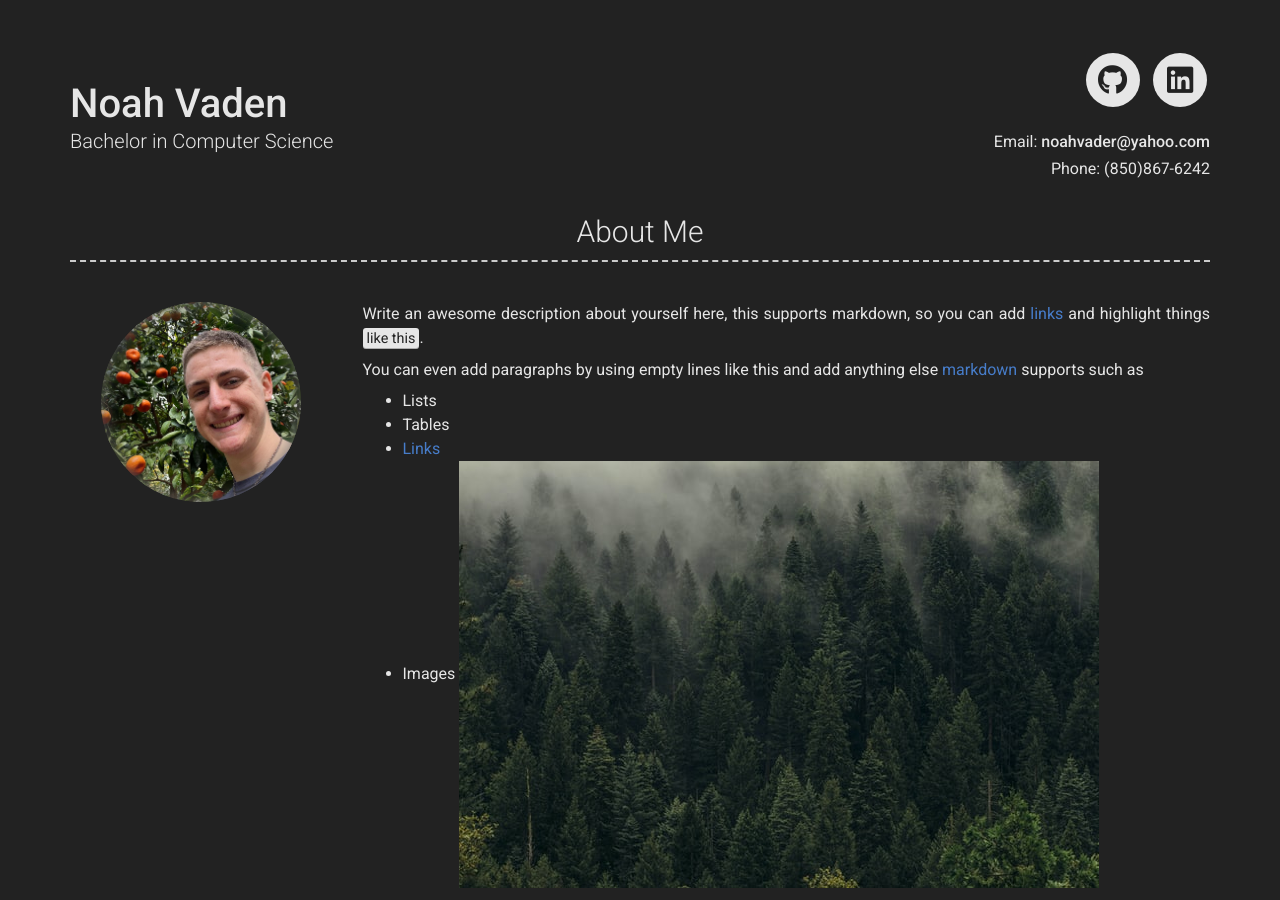
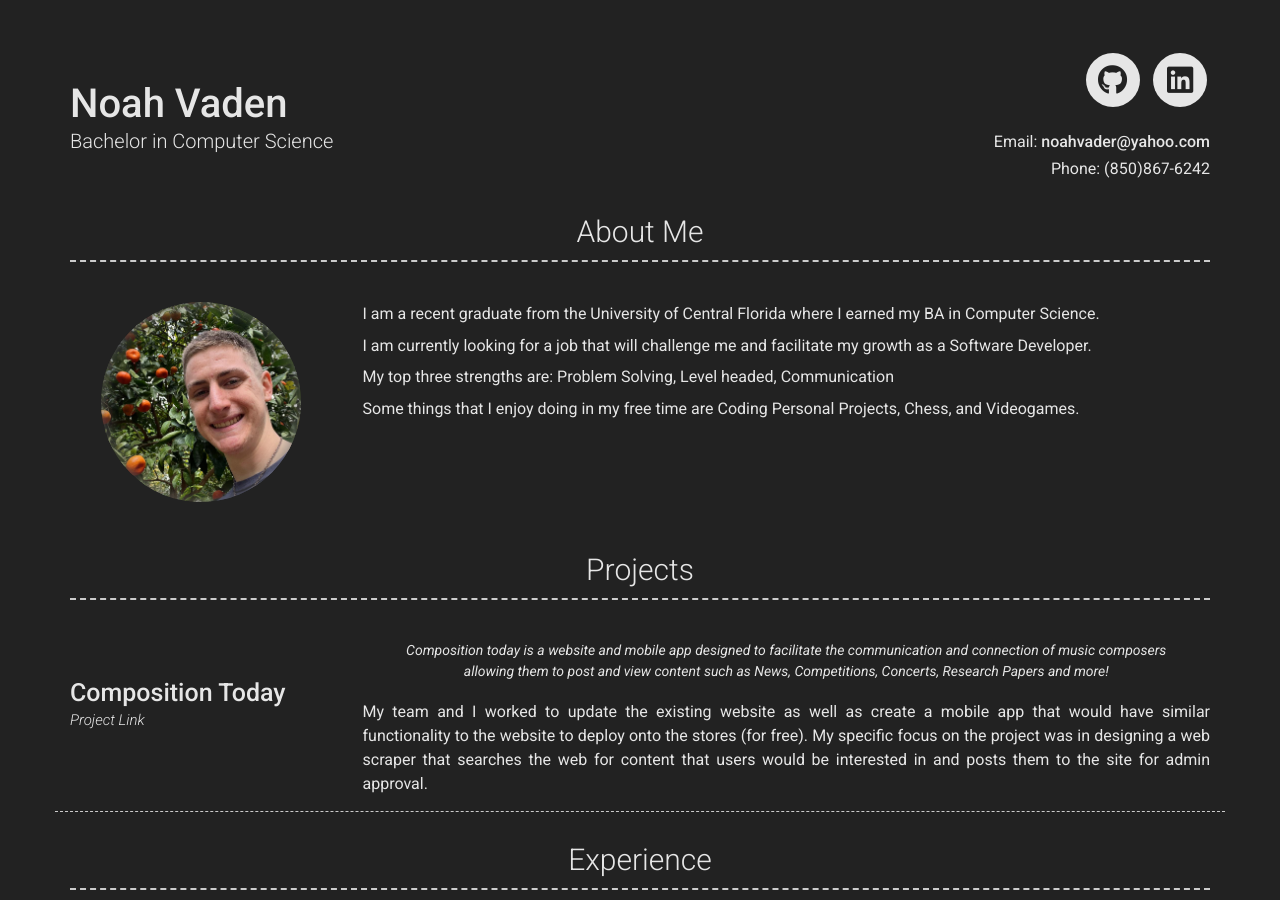
Before and after one commit to Vryllon/NoahVaden, a Jekyll site: the page built from index.md, in a window 1280 px wide and 900 px high. Built offline with Jekyll 4.4.1, drawn with Linux system fonts in a browser that asks for light colours; nearby versions of some CDN libraries.

Commit message:
Updated About Me section

```diff
--- a/_config.yml
+++ b/_config.yml
@@ -52,13 +52,13 @@ linkedin_username: noah-vaden-37500b2aa
 # about_title: About Me (Use this to override about section title)
 about_profile_image: images/selfie.jpg
 about_content: | # this will include new lines to allow paragraphs
-  Write an awesome description about yourself here, this supports markdown, so you can add [links](http://foobar.com) and highlight things <mark>like this</mark>.
+  I am a recent graduate from the University of Central Florida where I earned my BA in Computer Science.
 
-  You can even add paragraphs by using empty lines like this and add anything else [markdown](https://www.markdownguide.org/getting-started#what-is-markdown) supports such as
-    - Lists
-    - Tables
-    - <a href="google.com">Links</a>
-    - Images ![alt text](/images/landscape-trees.jpg "Trees")
+  I am currently looking for a job that will challenge me and facilitate my growth as a Software Developer.
+
+  My top three strengths are: Problem Solving, Level headed, Communication
+
+  Some things that I enjoy doing in my free time are Coding Personal Projects, Chess, and Videogames.
 
 content:
   - title: Projects # Title for the section
```
